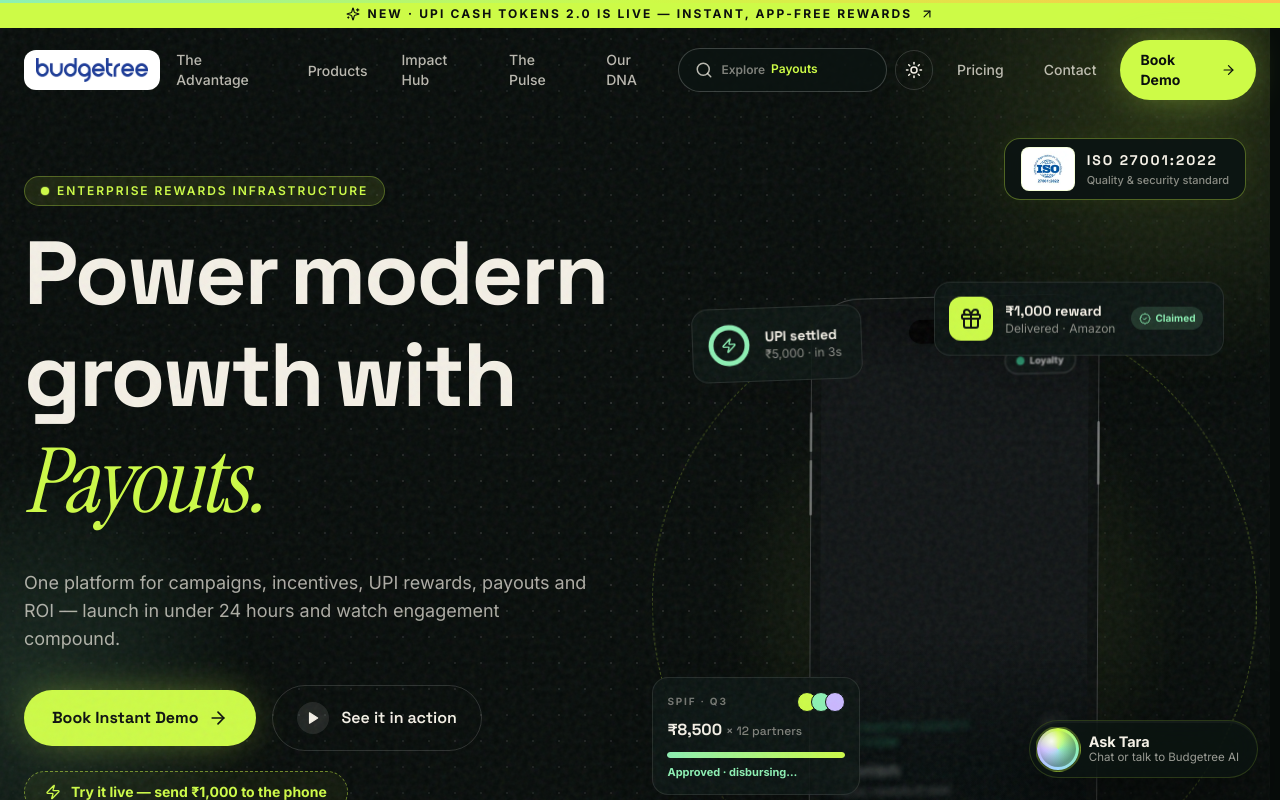
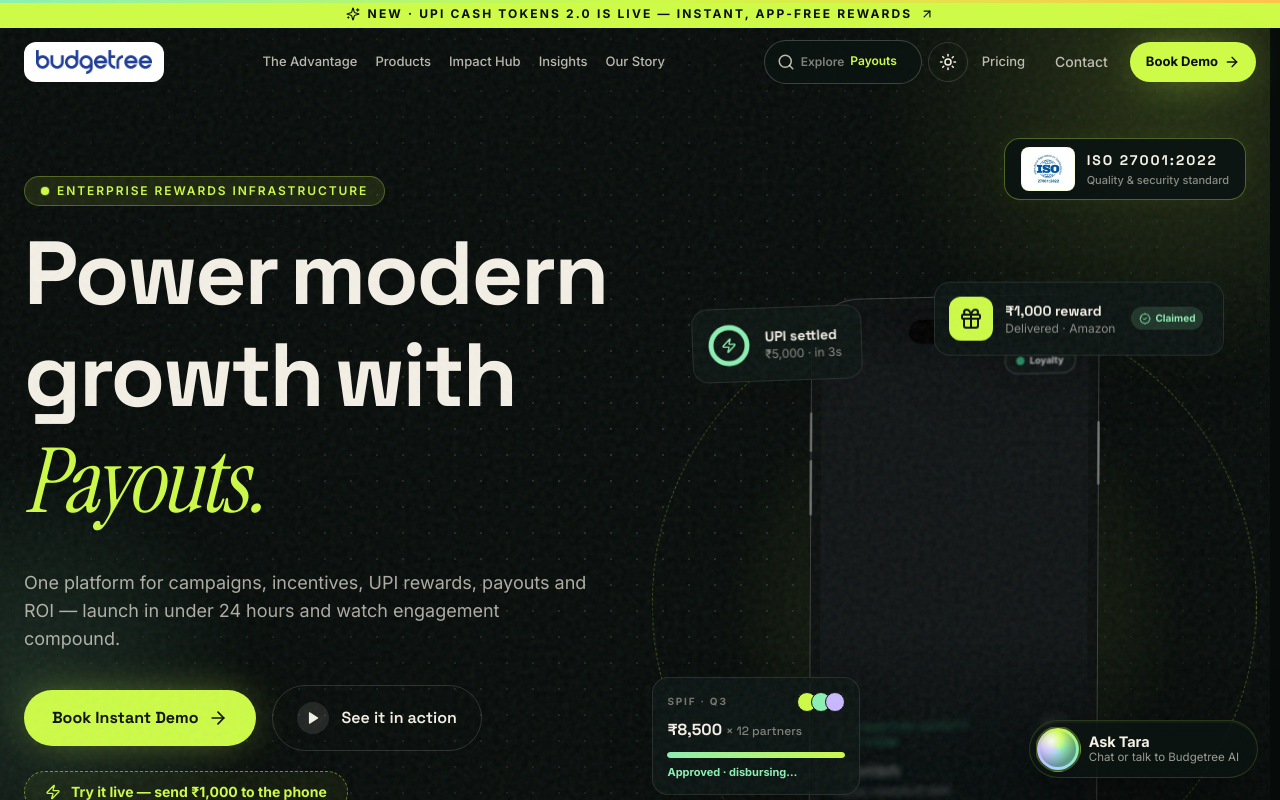
Before and after one commit to anshulmalik1008/budgetree-revamp, a Next.js app: page / in a window 1280 px wide. Shown: the top 800 px of the page. Built offline with nearby package versions, Linux system fonts and the light colour scheme.

Commit message:
Keep premium navbar labels and Book Demo on one line with responsive desktop spacing

```diff
--- a/src/components/Navbar.tsx
+++ b/src/components/Navbar.tsx
@@ -86,8 +86,8 @@ const LINKS = [
   { label: "The Advantage", href: "/#why" },
   { label: "Products", href: "/#products", dropdown: true },
   { label: "Impact Hub", href: "/solutions" },
-  { label: "The Pulse", href: "/blog" },
-  { label: "Our DNA", href: "/about" },
+  { label: "Insights", href: "/blog" },
+  { label: "Our Story", href: "/about" },
 ];
 
 const SEARCH_TERMS = [
@@ -195,24 +195,24 @@ export default function Navbar() {
               : "border-b border-transparent bg-transparent"
           )}
         >
-          <nav className="mx-auto flex max-w-7xl items-center justify-between px-4 py-3 sm:px-6">
+          <nav className="mx-auto flex max-w-[1440px] items-center justify-between gap-3 px-4 py-3 sm:px-6 xl:gap-4">
             <a href="/" aria-label="BudgeTree home">
               <Logo />
             </a>
 
             {/* Desktop links */}
-            <div className="hidden items-center gap-0.5 lg:flex">
+            <div className="hidden shrink-0 items-center gap-0.5 xl:flex">
               {LINKS.map((l) =>
                 l.dropdown ? (
                   <div
                     key={l.label}
-                    className="relative"
+                    className="relative shrink-0"
                     onMouseEnter={() => setDrop(true)}
                     onMouseLeave={() => setDrop(false)}
                   >
                     <a
                       href={l.href}
-                      className="rounded-full px-3 py-2 text-sm font-medium text-fg/75 transition hover:bg-line/10 hover:text-fg xl:px-4"
+                      className="inline-flex items-center whitespace-nowrap rounded-full px-2 py-2 text-[13px] font-medium text-fg/75 transition hover:bg-line/10 hover:text-fg 2xl:px-3 2xl:text-sm"
                     >
                       {l.label}
                     </a>
@@ -263,7 +263,7 @@ export default function Navbar() {
                   <a
                     key={l.label}
                     href={l.href}
-                    className="rounded-full px-3 py-2 text-sm font-medium text-fg/75 transition hover:bg-line/10 hover:text-fg xl:px-4"
+                    className="inline-flex items-center whitespace-nowrap rounded-full px-2 py-2 text-[13px] font-medium text-fg/75 transition hover:bg-line/10 hover:text-fg 2xl:px-3 2xl:text-sm"
                   >
                     {l.label}
                   </a>
@@ -271,22 +271,22 @@ export default function Navbar() {
               )}
             </div>
 
-            <div className="hidden items-center gap-2 lg:flex">
+            <div className="hidden shrink-0 items-center gap-1.5 xl:flex 2xl:gap-2">
               <button
                 type="button"
                 onClick={() => window.dispatchEvent(new Event("bt-open-search"))}
                 aria-label="Search the entire website"
                 title="Search website (⌘K / Ctrl+K)"
-                className="group flex h-11 w-[132px] items-center gap-2 rounded-full border border-line/20 bg-raise/80 px-3 text-fg/75 shadow-sm transition hover:border-acc/60 hover:bg-line/10 hover:text-fg xl:w-[216px] xl:px-4 2xl:w-[240px]"
+                className="group flex h-11 w-[158px] shrink-0 items-center gap-1.5 overflow-hidden rounded-full border border-line/20 bg-raise/80 px-3 text-fg/75 shadow-sm transition hover:border-acc/60 hover:bg-line/10 hover:text-fg 2xl:w-[205px] 2xl:gap-2 2xl:px-4"
               >
                 <Search className="h-[18px] w-[18px] shrink-0 transition-transform group-hover:scale-110" />
                 <RotatingSearchText />
-                <span className="hidden rounded-md border border-line/15 px-1.5 py-0.5 text-[10px] font-medium opacity-60 2xl:inline">⌘K</span>
+                <span className="hidden rounded-md border border-line/15 px-1.5 py-0.5 text-[10px] font-medium opacity-60 min-[1600px]:inline">⌘K</span>
               </button>
               <ThemeToggle />
               <a
                 href="/pricing"
-                className="rounded-full px-3 py-2 text-sm font-medium text-fg/75 transition hover:text-fg xl:px-4"
+                className="shrink-0 whitespace-nowrap rounded-full px-2 py-2 text-[13px] font-medium text-fg/75 transition hover:text-fg 2xl:px-3 2xl:text-sm"
               >
                 Pricing
               </a>
@@ -299,7 +299,7 @@ export default function Navbar() {
               <Magnetic strength={0.25}>
                 <a
                   href="/demo"
-                  className="group flex items-center gap-2 rounded-full bg-volt px-5 py-2.5 text-sm font-bold text-coal shadow-glow transition hover:bg-paper"
+                  className="group inline-flex shrink-0 items-center justify-center gap-1.5 whitespace-nowrap rounded-full bg-volt px-4 py-2.5 text-[13px] font-bold text-coal shadow-glow transition hover:bg-paper 2xl:gap-2 2xl:px-5 2xl:text-sm"
                 >
                   Book Demo
                   <ArrowRight className="h-4 w-4 transition-transform group-hover:translate-x-1" />
@@ -307,7 +307,7 @@ export default function Navbar() {
               </Magnetic>
             </div>
 
-            <div className="flex items-center gap-2 lg:hidden">
+            <div className="flex items-center gap-2 xl:hidden">
               <button
                 type="button"
                 onClick={() => { setOpen(false); window.dispatchEvent(new Event("bt-open-search")); }}
@@ -337,7 +337,7 @@ export default function Navbar() {
             animate={{ opacity: 1 }}
             exit={{ opacity: 0 }}
             transition={{ duration: 0.25 }}
-            className="noise fixed inset-0 z-40 flex flex-col overflow-y-auto bg-raise px-6 pb-10 pt-28 lg:hidden"
+            className="noise fixed inset-0 z-40 flex flex-col overflow-y-auto bg-raise px-6 pb-10 pt-28 xl:hidden"
           >
             <div className="pointer-events-none absolute -right-24 top-1/3 h-72 w-72 rounded-full glow-volt" />
             <div className="mt-auto space-y-1">
```
